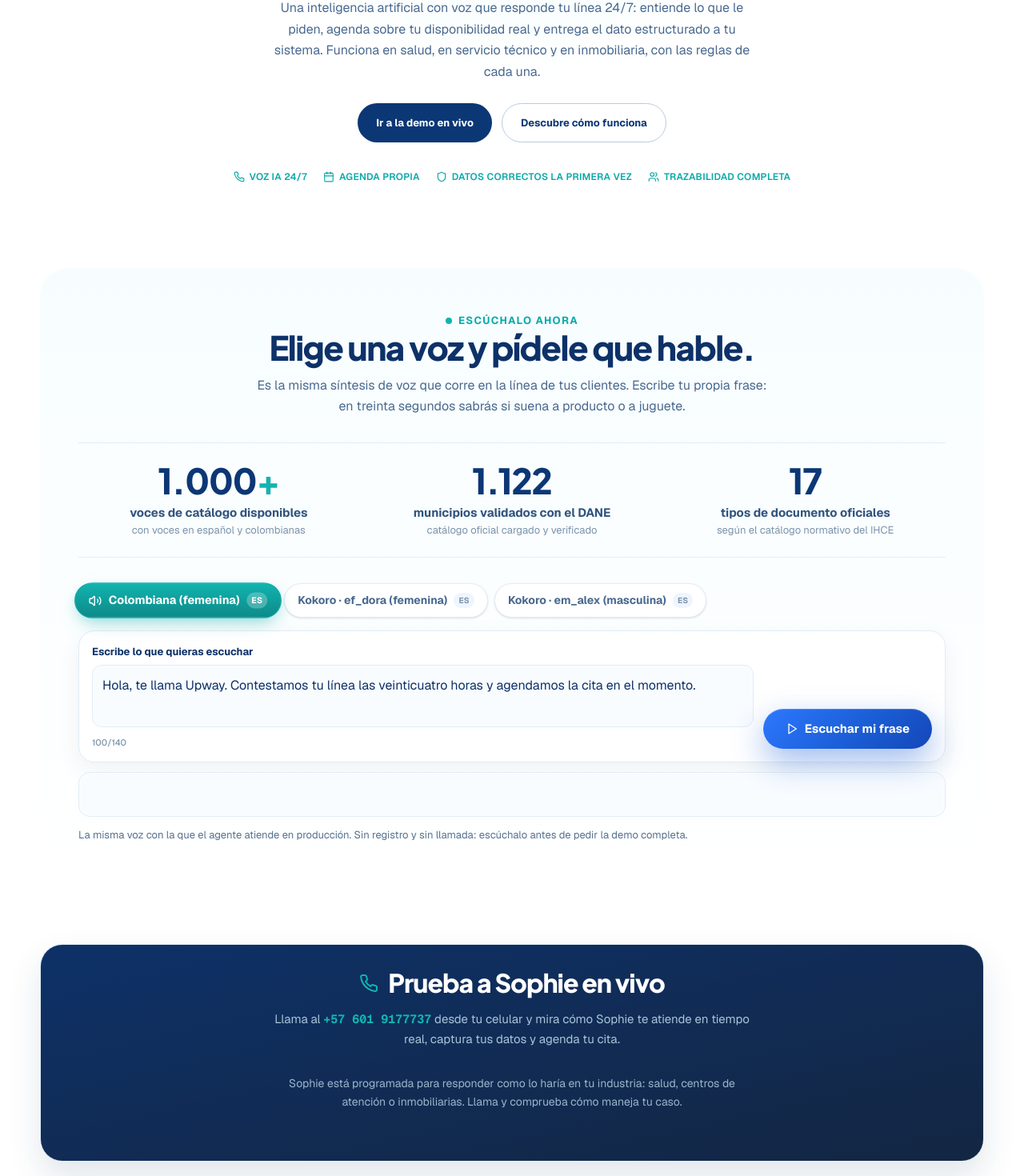
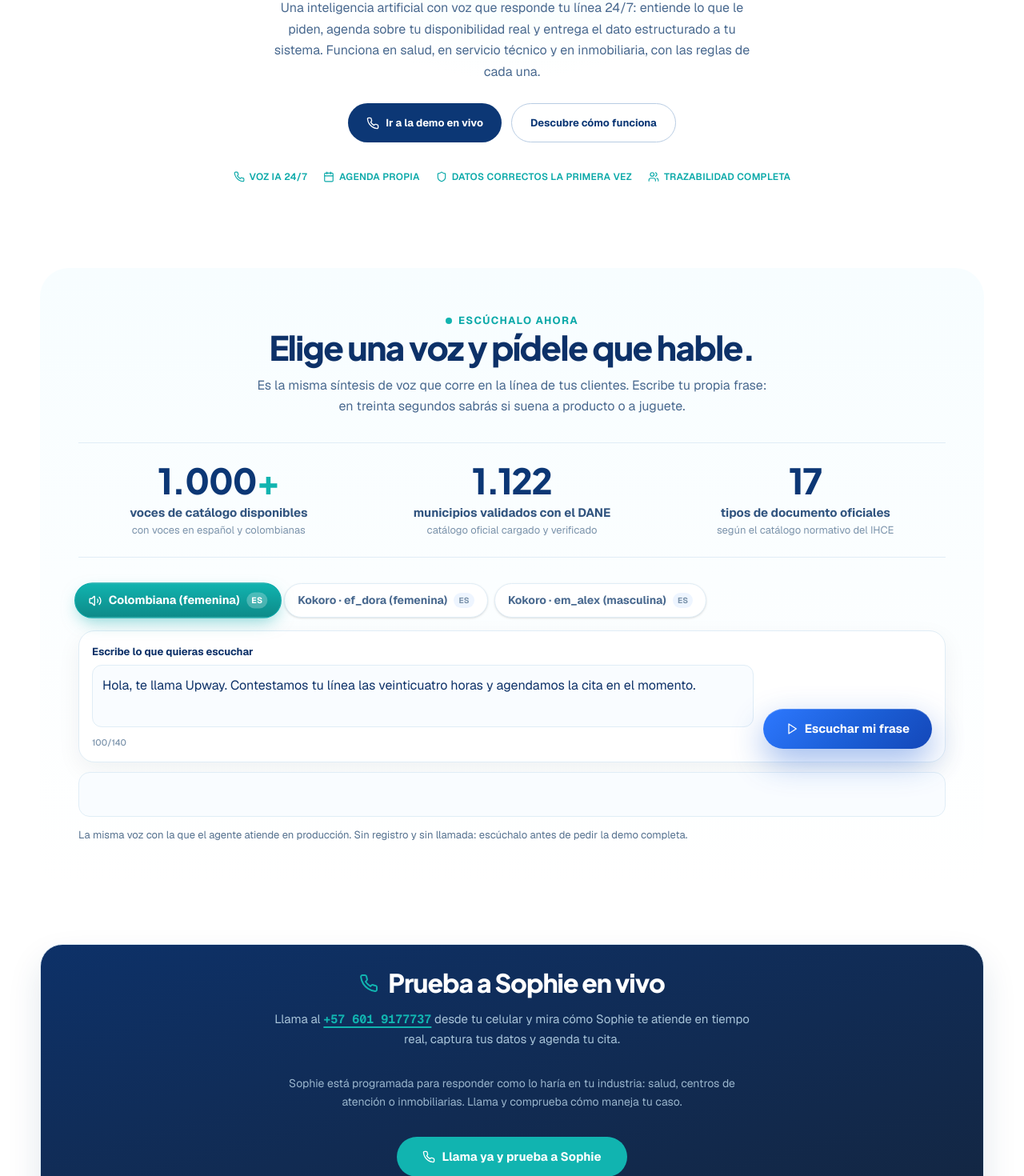
Before and after one commit to rich020383-commits/upway.app, a Next.js app: page / in a window 1280 px wide. Shown: the part 1820-3290 px from the top of the page at 80% size. Built offline with nearby package versions, Linux system fonts and the light colour scheme; no server answers.

Commit message:
landing: botones de demo en vivo disparan llamada al +57 601 9177737

```diff
--- a/app/page.tsx
+++ b/app/page.tsx
@@ -664,9 +664,9 @@ export default function Home() {
             </p>
             <div className="flex flex-col sm:flex-row gap-3 my-[26px]">
               <a
-                href="#contacto"
-                className="inline-flex items-center justify-center rounded-full bg-[#0c3775] px-[23px] py-[14px] text-[13px] font-bold text-white hover:bg-[#092a5c] hover:shadow-[0_22px_48px_rgba(12,55,117,0.42)] transition">
-                Ir a la demo en vivo
+                href="tel:+576019177737"
+                className="inline-flex items-center justify-center gap-2 rounded-full bg-[#0c3775] px-[23px] py-[14px] text-[13px] font-bold text-white hover:bg-[#092a5c] hover:shadow-[0_22px_48px_rgba(12,55,117,0.42)] transition">
+                <Phone className="h-4 w-4" /> Ir a la demo en vivo
               </a>
               <a
                 href="#verticales"
@@ -757,14 +757,16 @@ export default function Home() {
               </h2>
             </div>
             <p className="text-[15px] leading-relaxed text-[#a8c4d9] max-w-[600px] mx-auto mb-8">
-              Llama al <span className="font-mono text-[#11b4b0] font-bold">+57 601 9177737</span> desde tu celular y mira cómo Sophie te atiende en tiempo real, captura tus datos y agenda tu cita.
+              Llama al <a href="tel:+576019177737" className="font-mono text-[#11b4b0] font-bold underline decoration-2 underline-offset-4 hover:text-[#50e1d5] transition-colors">+57 601 9177737</a> desde tu celular y mira cómo Sophie te atiende en tiempo real, captura tus datos y agenda tu cita.
             </p>
             <p className="text-[14px] leading-relaxed text-[#a8c4d9]/90 max-w-[600px] mx-auto mb-8">
               Sophie está programada para responder como lo haría en tu industria: salud, centros de atención o inmobiliarias. Llama y comprueba cómo maneja tu caso.
             </p>
-            {/* <Link href="/demo" className="inline-flex items-center justify-center gap-2 rounded-full bg-[#11b4b0] px-8 py-3.5 text-[15px] font-bold text-white transition hover:bg-[#0ba9a9] hover:-translate-y-0.5 hover:shadow-[0_10px_25px_rgba(17,180,176,0.35)]">
-              Ir a la demo en vivo <ArrowRight className="w-4 h-4" />
-            </Link> */}
+            <a
+              href="tel:+576019177737"
+              className="inline-flex items-center justify-center gap-2 rounded-full bg-[#11b4b0] px-8 py-3.5 text-[15px] font-bold text-white transition hover:bg-[#0ba9a9] hover:-translate-y-0.5 hover:shadow-[0_10px_25px_rgba(17,180,176,0.35)]">
+              <Phone className="h-4 w-4" /> Llama ya y prueba a Sophie
+            </a>
           </div>
         </section>
 
--- a/components/landing/salud-landing.tsx
+++ b/components/landing/salud-landing.tsx
@@ -867,7 +867,7 @@ export default function Home() {
         </section>
 
         {/* CTA CONTACTO */}
-        <section id="contacto" className="py-[48px] px-5 md:px-[8%] flex flex-col md:flex-row items-center justify-between bg-[linear-gradient(110deg,#103d79,#0b858d)] text-white gap-8">
+        <section className="py-20 px-5 md:px-[5%] bg-gradient-to-b from-[#f0f4f8] to-[#e8f0f8] overflow-hidden">
           <div>
             <small className="text-[13px] text-[#50e1d5] font-semibold block mb-2">Transforma la atención en salud hoy</small>
             <h2 className="font-display text-[28px] max-w-[650px] m-0 font-extrabold leading-[1.2]">
```
